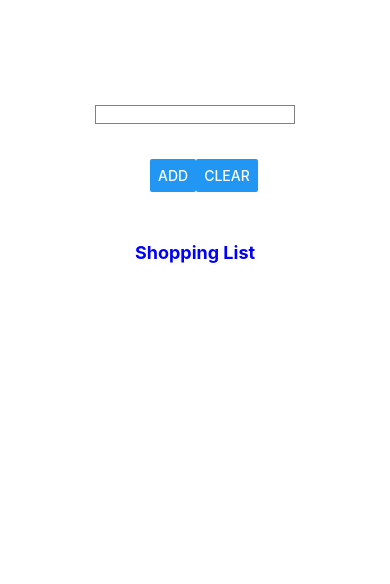
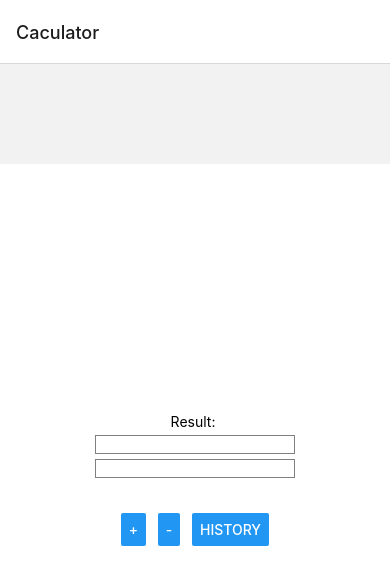
Before and after one commit to SProkopios/mobiiliohjelmointi, a React Native app: screen /Caculator in a window 390 px wide. Shown: the top 584 px of the page. Built offline with nearby package versions, Linux system fonts and the light colour scheme.

Commit message:
Tehtävä 5

```diff
--- a/App.js
+++ b/App.js
@@ -1,74 +1,17 @@
-import { StatusBar } from 'expo-status-bar';
-import React, { useEffect, useState } from 'react';
-import { StyleSheet, Text, View, Button, TextInput, FlatList } from 'react-native';
+import { NavigationContainer } from '@react-navigation/native';
+import { createNativeStackNavigator } from '@react-navigation/native-stack';
+import HomeScreen from './HomeScreen'
+import SettingScreen from './SettingScreen'
+
+const Stack = createNativeStackNavigator();
 
 export default function App() {
-  const [text, setText] = useState('');
-  const [data, setData] = useState([]);
-
-
-  const add = () => {
-    setData([...data, { key: text }]);
-    setText("");
+  return (
+    <NavigationContainer>
+      <Stack.Navigator>
+      <Stack.Screen name="Caculator" component={HomeScreen} />
+      <Stack.Screen name="History" component={SettingScreen} />
+      </Stack.Navigator>
+    </NavigationContainer>
+  );
   }
-
-  const clear = () => {
-    setData([]);
-    setText("");
-  }
-
-  return (
-    <View style={styles.container}>
-      <TextInput style={styles.input} onChangeText={text => setText(text)} value={text} />
-      <View style={styles.buttons}>
-        <Button onPress={add} title="ADD" />
-        <Button onPress={clear} title="CLEAR" />
-      </View>
-      <Text style={styles.title}>Shopping List</Text>
-      <FlatList style={styles.list}
-        data={data}
-        renderItem={({ item }) =>
-          <Text>{item.key}</Text>
-        }
-        keyExtractor={(item, index) => index.toString()}
-      />
-      <StatusBar style="auto" />
-    </View>
-  );
-}
-
-const styles = StyleSheet.create({
-  container: {
-    flex: 1,
-    backgroundColor: '#fff',
-    alignItems: 'center',
-    justifyContent: 'center',
-    marginTop: 100
-  },
-  input: {
-    marginTop: 5,
-    marginBottom: 5,
-    width: 200,
-    borderColor: 'gray',
-    borderWidth: 1
-  },
-  inputtwo: {
-    marginTop: 0,
-    marginBottom: 5,
-    width: 200,
-    borderColor: 'gray',
-    borderWidth: 1
-  },
-  buttons: {
-    flexDirection: 'row',
-    justifyContent: 'space-around',
-    width: 90,
-    marginTop: 30,
-    marginBottom: 50
-    },
-    title: {
-      fontSize: 18,
-      color: "#0000FF",
-      fontWeight: "bold"
-    }
-});
--- /dev/null
+++ b/HomeScreen.js
@@ -0,0 +1,78 @@
+import { StatusBar } from 'expo-status-bar';
+import React, { useEffect, useState } from 'react';
+import { StyleSheet, Text, View, Button, TextInput, FlatList } from 'react-native';
+
+export default function HomeScreen({ navigation }) {
+    const [textone, setTextone] = useState('');
+    const [texttwo, setTexttwo] = useState('');
+    const [answer, setAnswer] = useState();
+    const [operator, setOperator] = useState('');
+    const [data, setData] = useState([]);
+
+    useEffect(() => {
+      if (answer !== undefined) {
+        let text = textone + " " + operator + " "  + texttwo + " = " + answer;
+        setData([...data, { key: text }]);
+        setTextone("");
+        setTexttwo("");
+      }
+    }, [answer])
+
+    const add = () => {
+      setAnswer(parseInt(textone) + parseInt(texttwo));
+      setOperator("+");
+    }
+
+    const unadd = () => {
+      setAnswer(parseInt(textone) - parseInt(texttwo));
+      setOperator("-");
+    }
+
+    return (
+        <View style={styles.container}>
+          <Text>Result: {answer}</Text>
+          <TextInput keyboardType='numeric' style={styles.input} onChangeText={textone => setTextone(textone)} value={textone} />
+          <TextInput keyboardType='numeric' style={styles.inputtwo} onChangeText={texttwo => setTexttwo(texttwo)} value={texttwo} />
+          <View style={styles.buttons}>
+            <Button onPress={add} title="+" />
+            <Button onPress={unadd} title="-" />
+            <Button title="History" onPress={() => navigation.navigate('History', {data})} />
+          </View>
+        </View>
+      );
+    }
+    const styles = StyleSheet.create({
+        container: {
+          flex: 1,
+          backgroundColor: '#fff',
+          alignItems: 'center',
+          justifyContent: 'center',
+          marginTop: 100
+        },
+        input: {
+          marginTop: 5,
+          marginBottom: 5,
+          width: 200,
+          borderColor: 'gray',
+          borderWidth: 1
+        },
+        inputtwo: {
+          marginTop: 0,
+          marginBottom: 5,
+          width: 200,
+          borderColor: 'gray',
+          borderWidth: 1
+        },
+        buttons: {
+          flexDirection: 'row',
+          justifyContent: 'space-around',
+          width: 160,
+          marginTop: 30,
+          marginBottom: 50
+          },
+          title: {
+            fontSize: 18,
+            color: "#0000FF",
+            fontWeight: "bold"
+          }
+      });
--- /dev/null
+++ b/SettingScreen.js
@@ -0,0 +1,27 @@
+import React from 'react';
+import { View, Text, FlatList, StyleSheet } from 'react-native';
+
+
+export default function SettingScreen({ route, navigation }) {
+    const { data } = route.params;
+    return (
+    <View style={styles.container} >
+        <Text>History</Text>
+        <FlatList data={ data } renderItem={({ item }) =>
+            <Text>{item.key}</Text>
+         }
+        keyExtractor={(item, index) => index.toString()}
+          />
+    </View>
+    )
+    };
+
+    const styles = StyleSheet.create({
+        container: {
+          flex: 1,
+          backgroundColor: '#ffff',
+          alignItems: 'center',
+          justifyContent: 'center',
+          marginTop: 100
+        }}
+        );
```
Also changed, not shown: package.json (+6 -1 lines), 1 other file (tests, documents, lock files or other folders).
